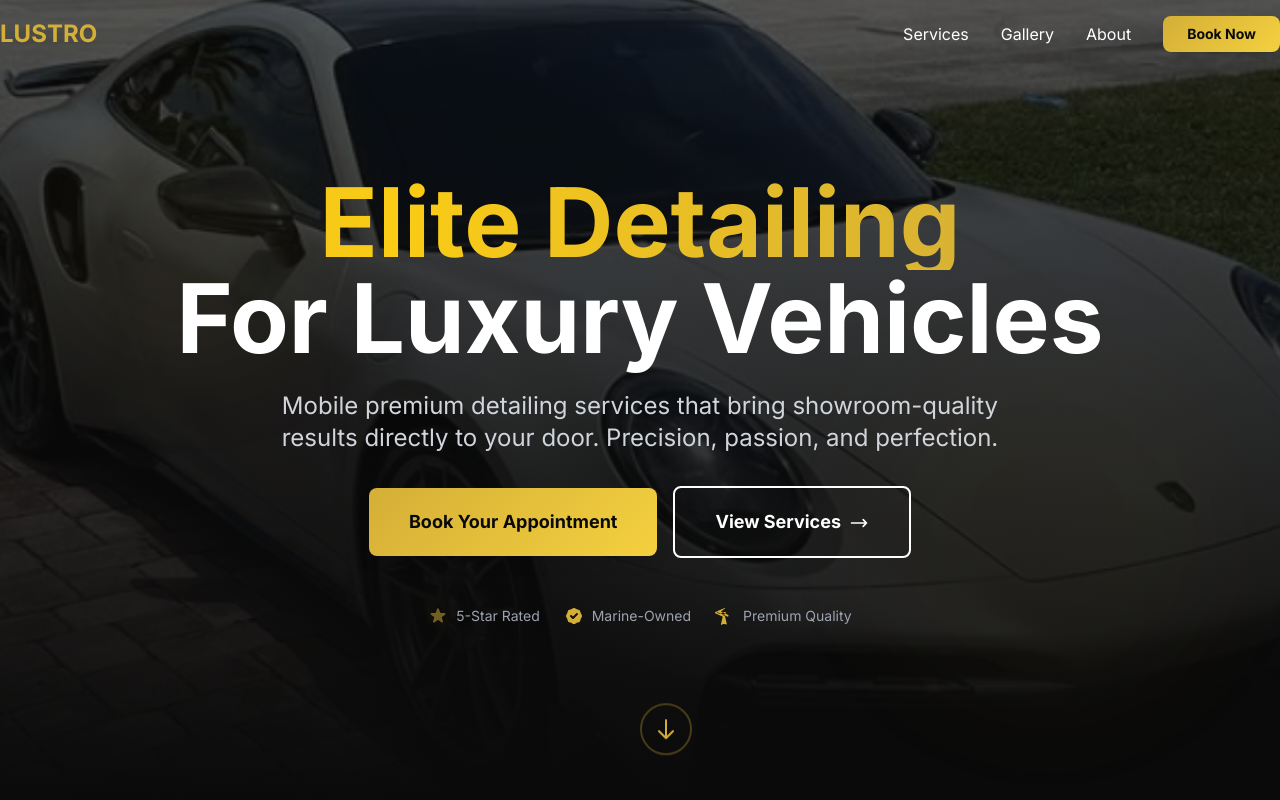
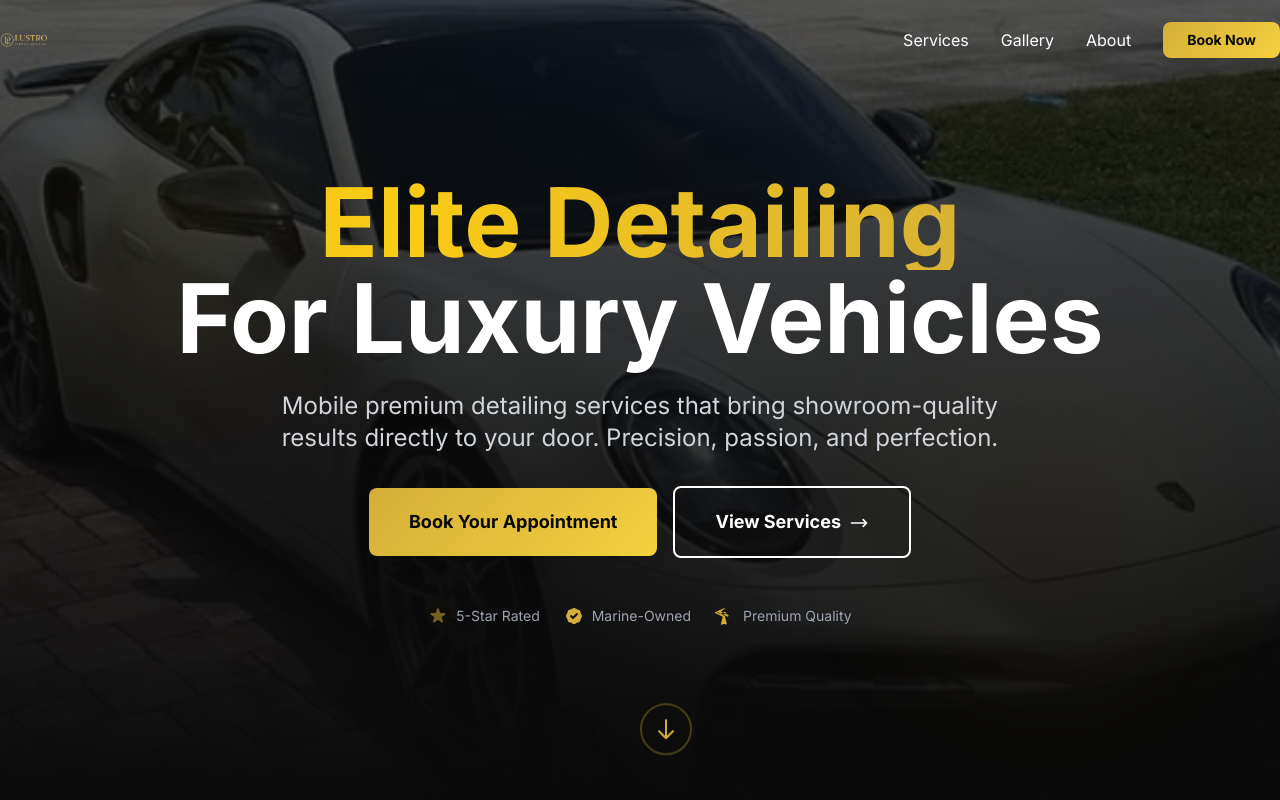
Before and after one commit to g1-creative/lustrosdetailing, a Next.js app: page / in a window 1280 px wide. Shown: the top 800 px of the page. Built offline with nearby package versions, Linux system fonts and the light colour scheme.

Commit message:
âœ¨ Add Lustro logo to Navigation and Footer
- Import logo from images folder to public/images
- Replace text logo in Navigation with image logo
- Add logo to Footer section
- Add hover effects and smooth transitions to logo
- Make logo clickable to scroll to top

```diff
--- a/components/FinalCTA.tsx
+++ b/components/FinalCTA.tsx
@@ -1,4 +1,6 @@
 'use client'
+
+import Image from 'next/image'
 
 export default function FinalCTA() {
   const handleBookNow = () => {
@@ -125,9 +127,18 @@ export default function FinalCTA() {
       </div>
 
       {/* Footer */}
-      <footer className="mt-16 pt-8 border-t border-gray-800 text-center text-gray-500 text-sm">
-        <p>&copy; {new Date().getFullYear()} Lustro Premium Detailing. All rights reserved.</p>
-        <p className="mt-2">Marine-Owned & Operated | Serving Greater Los Angeles</p>
+      <footer className="mt-16 pt-8 border-t border-gray-800/50 text-center">
+        <div className="flex flex-col items-center gap-4 mb-6">
+          <Image
+            src="/images/lustro-logo.png"
+            alt="Lustro Premium Detailing Logo"
+            width={120}
+            height={38}
+            className="opacity-70 hover:opacity-100 transition-opacity duration-300"
+          />
+        </div>
+        <p className="text-gray-500 text-sm">&copy; {new Date().getFullYear()} Lustro Premium Detailing. All rights reserved.</p>
+        <p className="mt-2 text-gray-500 text-sm">Marine-Owned & Operated | Serving Greater Los Angeles</p>
       </footer>
     </section>
   )
--- a/components/Navigation.tsx
+++ b/components/Navigation.tsx
@@ -1,6 +1,7 @@
 'use client'
 
 import { useState, useEffect } from 'react'
+import Image from 'next/image'
 
 export default function Navigation() {
   const [isScrolled, setIsScrolled] = useState(false)
@@ -22,6 +23,11 @@ export default function Navigation() {
     }
   }
 
+  const scrollToTop = () => {
+    window.scrollTo({ top: 0, behavior: 'smooth' })
+    setIsMobileMenuOpen(false)
+  }
+
   return (
     <nav
       className={`fixed top-0 left-0 right-0 z-50 transition-all duration-500 ${
@@ -32,14 +38,19 @@ export default function Navigation() {
     >
       <div className="container-custom">
         <div className="flex items-center justify-between py-4">
-          <div className="text-2xl font-bold text-luxury-gold hover:scale-110 transition-transform duration-300 cursor-pointer">
-            <span className="inline-block hover:rotate-3 transition-transform duration-300">L</span>
-            <span className="inline-block hover:-rotate-3 transition-transform duration-300">U</span>
-            <span className="inline-block hover:rotate-3 transition-transform duration-300">S</span>
-            <span className="inline-block hover:-rotate-3 transition-transform duration-300">T</span>
-            <span className="inline-block hover:rotate-3 transition-transform duration-300">R</span>
-            <span className="inline-block hover:-rotate-3 transition-transform duration-300">O</span>
-          </div>
+          <button
+            onClick={scrollToTop}
+            className="relative h-12 w-auto hover:scale-110 transition-transform duration-300 cursor-pointer"
+          >
+            <Image
+              src="/images/lustro-logo.png"
+              alt="Lustro Premium Detailing Logo"
+              width={150}
+              height={48}
+              className="object-contain h-full w-auto"
+              priority
+            />
+          </button>
 
           {/* Desktop Menu */}
           <div className="hidden md:flex items-center space-x-8">
```
Also changed, not shown: public/images/lustro-logo.png (added).
